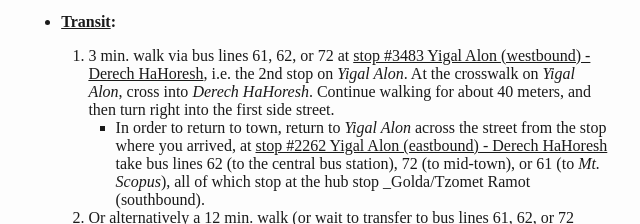
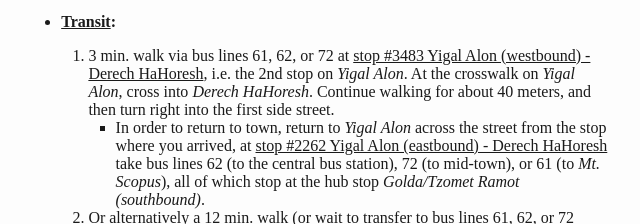
Before and after one commit to avraham-bernstein/avraham-bernstein.github.io, a plain HTML site: page index.html in a window 1280 px wide. Shown: the part 932-1156 px from the top of the page, 318-958 px from the left. Drawn offline with Linux system fonts and the light colour scheme.

Commit message:
Add files via upload

```diff
--- a/index.html
+++ b/index.html
@@ -220,7 +220,7 @@ where you arrived, at <a
 href="https://www.google.com/maps/place/Yigal+Allon%2FHaHoresh+Road/@31.8091604,35.2014654,18.58z/data=!4m6!3m5!1s0x1502d60fd7cd4491:0x3d6c0f4d8bc96fac!8m2!3d31.80946!4d35.201637!16s%2Fg%2F12hn7ywtg?hl=en-US&amp;entry=ttu&amp;g_ep=EgoyMDI1MDYzMC4wIKXMDSoASAFQAw%3D%3D">stop
 #2262 Yigal Alon (eastbound) - Derech HaHoresh</a> take bus lines 62 (to the central bus
 station), 72 (to mid-town), or 61 (to <em>Mt. Scopus</em>), all of which stop at the hub stop
-_Golda/Tzomet Ramot (southbound).</li>
+<em>Golda/Tzomet Ramot (southbound)</em>.</li>
 </ul></li>
 <li>Or alternatively a 12 min. walk (or wait to transfer to bus lines 61, 62, or 72 mentioned
 above) via the many north Jerusalem bus lines that go to hub <a
```
Also changed, not shown: 2 other files.
